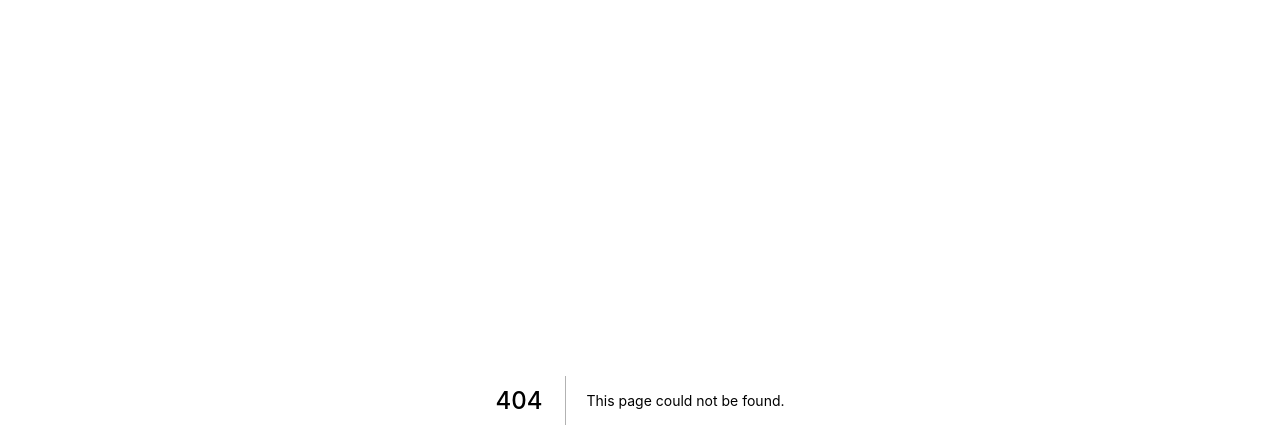
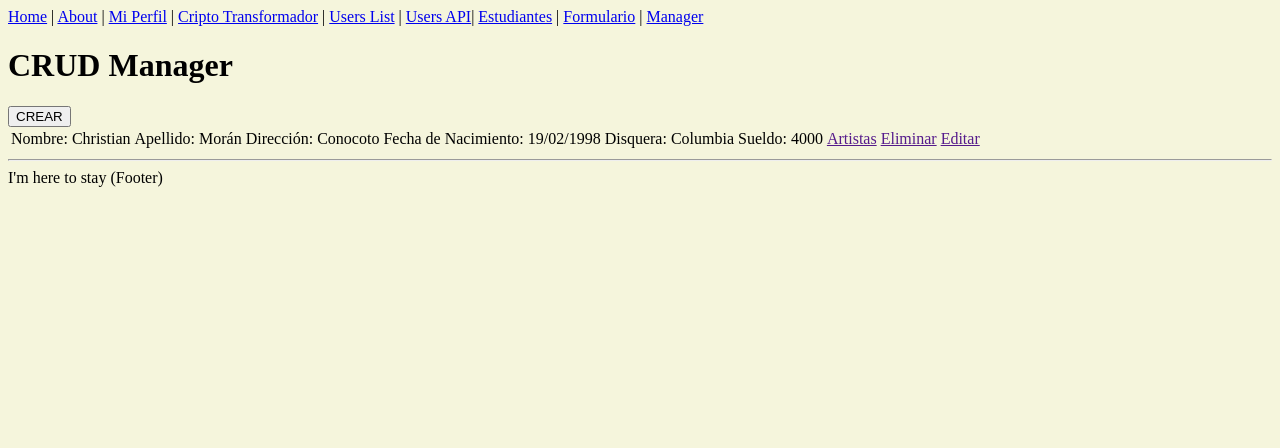
Before and after one commit to Aplicaciones-Web-Avanzadas-2022-A-Soft/wa-moran-galarza-christian-alejandro, a Next.js app in the folder 03-react/react-nextjs/: page /manager in a window 1280 px wide. Before the commit this address had no page. Shown: the top 448 px of the page. Built offline with nearby package versions, Linux system fonts and the light colour scheme.

Commit message:
Avance examen

```diff
--- a/03-react/react-nextjs/components/Layout.tsx
+++ b/03-react/react-nextjs/components/Layout.tsx
@@ -50,8 +50,14 @@ const Layout = ({ children, title = 'This is the default title' }: Props) => (
         |   <a href="/api/users">Users API</a>
         |{' '}<Link href="/estudiantes">
             <a>Estudiantes</a>
-        </Link>{' '}|{' '}<Link href="/formulario">
-          <a>Formulario</a>
+        </Link>{' '}
+        |{' '}
+        <Link href="/formulario">
+            <a>Formulario</a>
+        </Link>{' '}
+        |{' '}
+        <Link href="/manager">
+            <a>Manager</a>
         </Link>{' '}
       </nav>
     </header>
--- /dev/null
+++ b/03-react/react-nextjs/pages/manager/index.tsx
@@ -0,0 +1,53 @@
+import Layout from "../../components/Layout";
+import {useState} from "react";
+
+export interface ManagerInterface{
+    id?: number;
+    nombre?: string;
+    apellido?: string;
+    direccion?: string;
+    fechaNacimiento?: string;
+    disquera?: string;
+    sueldo?: number;
+}
+
+export default function Managers(){
+    const [arregloManagers, setArregloManagers] = useState([] as ManagerInterface[])
+    return(
+        <Layout title={'CRUD Manager'}>
+            <h1>CRUD Manager</h1>
+            <button type="submit"
+                    className="btn btn-primary">
+                CREAR
+            </button>
+            <table>
+                {arregloManagers.map(
+                    (manager) => {
+                        return (<tr key={manager.id}>
+                            <td>Nombre: {manager.nombre}</td>
+                            <td>Apellido: {manager.apellido}</td>
+                            <td>Dirección: {manager.direccion}</td>
+                            <td>Fecha de Nacimiento: {manager.fechaNacimiento}</td>
+                            <td>Disquera: {manager.disquera}</td>
+                            <td>Sueldo: {manager.sueldo}</td>
+                            <td><a href={''}>Artistas</a></td>
+                            <td><a href={''}>Eliminar</a></td>
+                            <td><a href={''}>Editar</a></td>
+                        </tr>)
+                    }
+                )}
+                <tr>
+                    <td>Nombre: Christian</td>
+                    <td>Apellido: Morán</td>
+                    <td>Dirección: Conocoto</td>
+                    <td>Fecha de Nacimiento: 19/02/1998</td>
+                    <td>Disquera: Columbia</td>
+                    <td>Sueldo: 4000</td>
+                    <td><a href={''}>Artistas</a></td>
+                    <td><a href={''}>Eliminar</a></td>
+                    <td><a href={''}>Editar</a></td>
+                </tr>
+            </table>
+        </Layout>
+    )
+}
```
Also changed, not shown: 03-react/react-nextjs/pages/manager/[idManager].tsx (added, +10 -0 lines).
